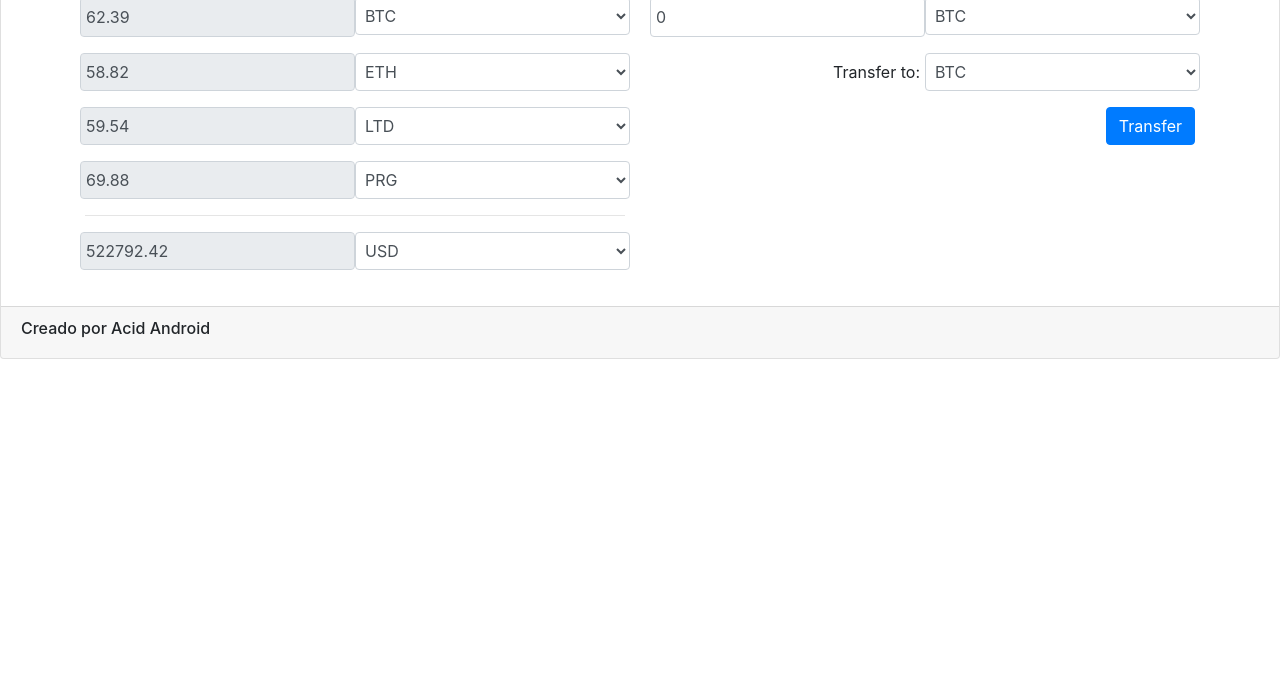
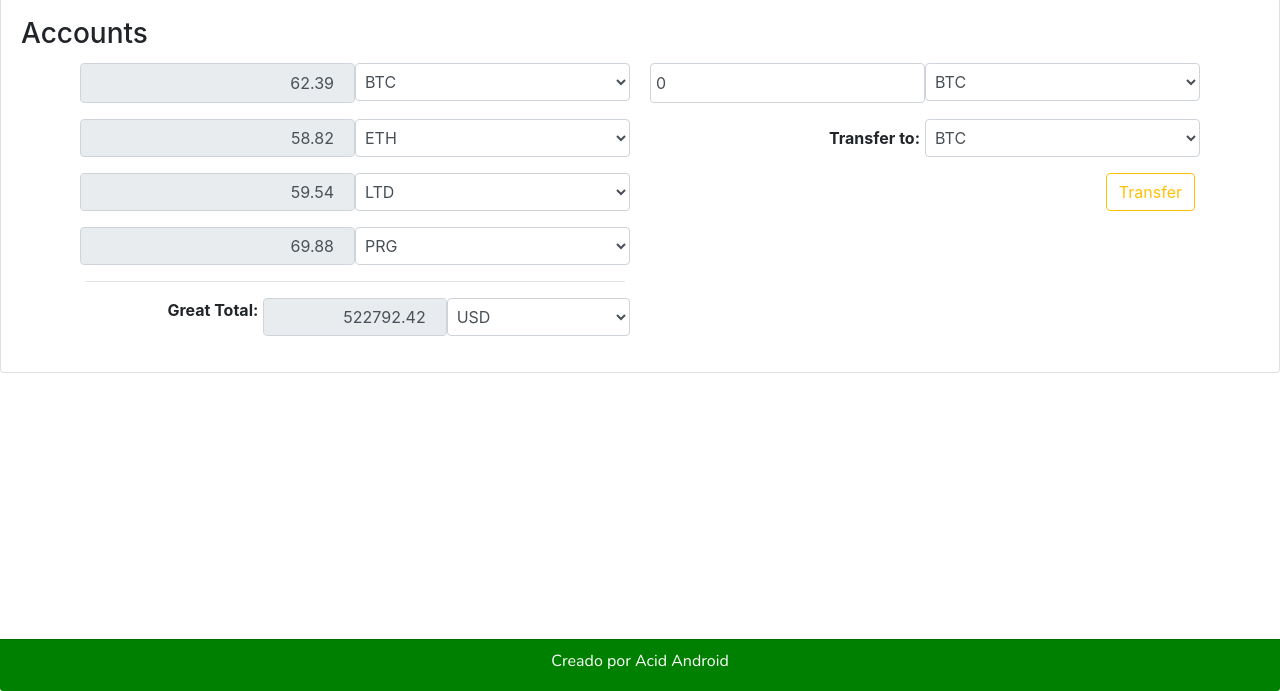
Before and after one commit to AcidAndroid/cryptowallet, a plain HTML site: page index.html in a window 1280 px wide. Shown: the part 109-800 px from the top of the page. Drawn offline with nearby package versions, Linux system fonts and the light colour scheme.

Commit message:
cambio de colores y fuentes

```diff
--- a/index.html
+++ b/index.html
@@ -7,18 +7,22 @@
     <meta charset="utf-8">
     <meta name="viewport" content="width=device-width, initial-scale=1, shrink-to-fit=no">
 
+    <link rel="shortcut icon" href="icon.png" type="image/x-icon">
     <!-- Bootstrap CSS -->
     <link rel="stylesheet" href="https://maxcdn.bootstrapcdn.com/bootstrap/4.0.0/css/bootstrap.min.css" integrity="sha384-Gn5384xqQ1aoWXA+058RXPxPg6fy4IWvTNh0E263XmFcJlSAwiGgFAW/dAiS6JXm" crossorigin="anonymous">
+    <link rel="stylesheet" href="main.css">
+
+    <link href="https://fonts.googleapis.com/css?family=Nunito" rel="stylesheet">
 </head>
 
 <body onload="carga()">
 
     <div class="card">
-        <div class="card-header">
-            Ejemplo
+        <div class="card-header hf h">
+            <img src="icon.png" alt="logo" srcset=""> Crazy crypto. Get rich now or never!
         </div>
         <div class="card-body">
-            <h5 class="card-title">Crypto currency wallet</h5>
+            <h3 class="card-title">Accounts</h3>
             <div class="container ">
                 <div class="row justify-content-center ">
                     <div class="col-6" id="wallet">
@@ -40,8 +44,9 @@
                         </div>
                         <hr>
                         <div class="form-group form-row">
-                            <input id="totalbalance" class="col-6 form-control" type="number" readonly placeholder="Greate Balance">
-                            <select name="" class="col-6 form-control">
+                            <label for="totalbalance" class="col-xs-2 col-4 text-balance">Great Total:</label>
+                            <input id="totalbalance" class="col-xs-2 col-4 form-control" type="number" readonly placeholder="Greate Balance">
+                            <select name="" class="col-xs-2 col-4 form-control">
                                         <option value="USD" >USD</option>
                                     </select>
                         </div>
@@ -56,14 +61,14 @@
 
                         </div>
                         <div class="form-row form-group">
-                            <label class=" col-6 col-form-label" style="text-align:end;" for="transfer2">Transfer to:</label>
+                            <label class=" col-6 col-form-label text-balance" for="transfer2">Transfer to:</label>
                             <!-- <input class="col-6 col-form-label form-control" type="number" name="" id=""> -->
                             <select class=" col-6 form-control coinsTransfer" name="" id="transfer2"></select>
 
                         </div>
                         <div class="form-row form-group justify-content-end">
                             <div class="col" style="display:  flex;justify-content: flex-end;">
-                                <button id="transfer" type="submit" class="btn btn-primary" onclick="Transfer()">Transfer</button>
+                                <button id="transfer" type="submit" class="btn btn-outline-warning" onclick="Transfer()">Transfer</button>
                             </div>
                         </div>
 
@@ -74,7 +79,7 @@
 
             </div>
         </div>
-        <div class="card-footer">
+        <div class="card-footer hf foot">
             <h6>Creado por Acid Android</h6>
         </div>
     </div>
--- /dev/null
+++ b/main.scss
@@ -0,0 +1,46 @@
+$background:green;
+$font-color: white;
+$margen-normal:10px;
+$margen-chico:5px;
+body {
+    margin: 0;
+}
+
+.h {
+    font-size: x-large;
+}
+
+.hf {
+    background-color: $background;
+    color: $font-color;
+    text-align: center;
+    font-weight: bolder;
+    font-family: 'Nunito', sans-serif;
+    img {
+        height: 10vh;
+        width: 10vh;
+    }
+}
+
+.foot {
+    position: fixed;
+    left: 0px;
+    bottom: 0px;
+    height: auto;
+    width: 100%;
+}
+
+.balance {
+    @media screen and (min-width: 600px) {
+        text-align: right;
+    }
+}
+
+#totalbalance {
+    @extend .balance
+}
+
+.text-balance {
+    text-align: end;
+    font-weight: bold;
+}
```
Also changed, not shown: icon.png (added), main.css, 1 other file.
